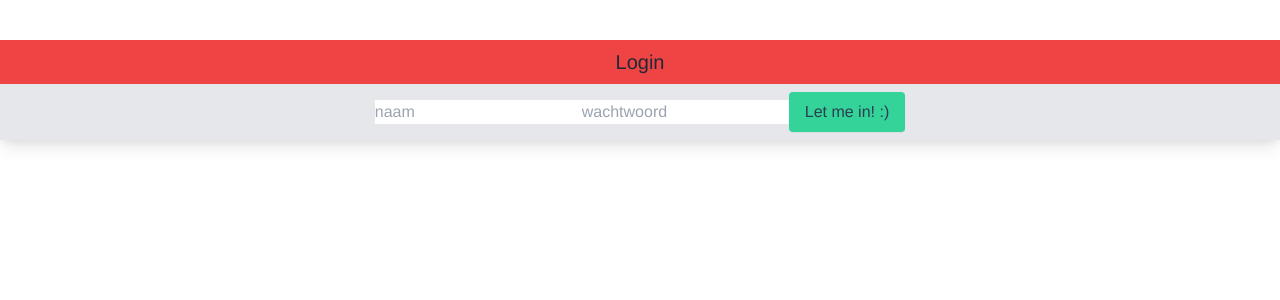
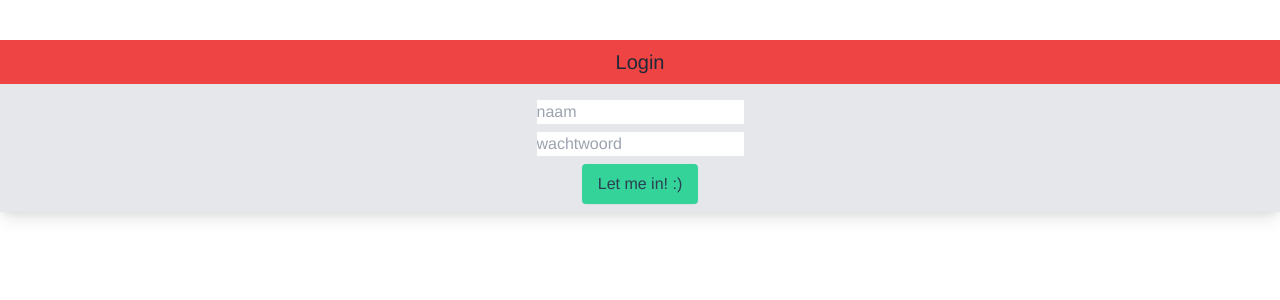
Before and after one commit to Odyssey-HHS/Guider-Vue, a Vue app: page /login in a window 1280 px wide. Shown: the top 300 px of the page. Built offline with nearby package versions, Linux system fonts and the light colour scheme; no server answers.

Commit message:
:lipstick: improved look/functionality of login

```diff
--- a/src/components/LoginField.vue
+++ b/src/components/LoginField.vue
@@ -4,15 +4,29 @@
       <div class="bg-red-500 p-2">
         <h1 class="text-gray-800 text-xl">Login</h1>
       </div>
-      <div class="py-2 bg-gray-200">
-        <input type="text" v-model="username" placeholder="naam" />
-        <input type="password" v-model="password" placeholder="wachtwoord" />
+      <div class="flex py-2 bg-gray-200 justify-center">
+        <div class="columns-1 w-min">
+          <input
+            type="text"
+            v-model="username"
+            placeholder="naam"
+            class="mx-2 mt-2"
+            @keydown.enter="login"
+          />
+          <input
+            type="password"
+            v-model="password"
+            placeholder="wachtwoord"
+            class="mx-2 my-2"
+            @keydown.enter="login"
+          />
           <button
             class="border-black bg-green-400 py-2 px-4 rounded shadow-sm"
             @click="login"
           >
             Let me in! :)
           </button>
+        </div>
       </div>
     </div>
   </div>
```
Lines whose indentation alone changed are shown as unchanged.
